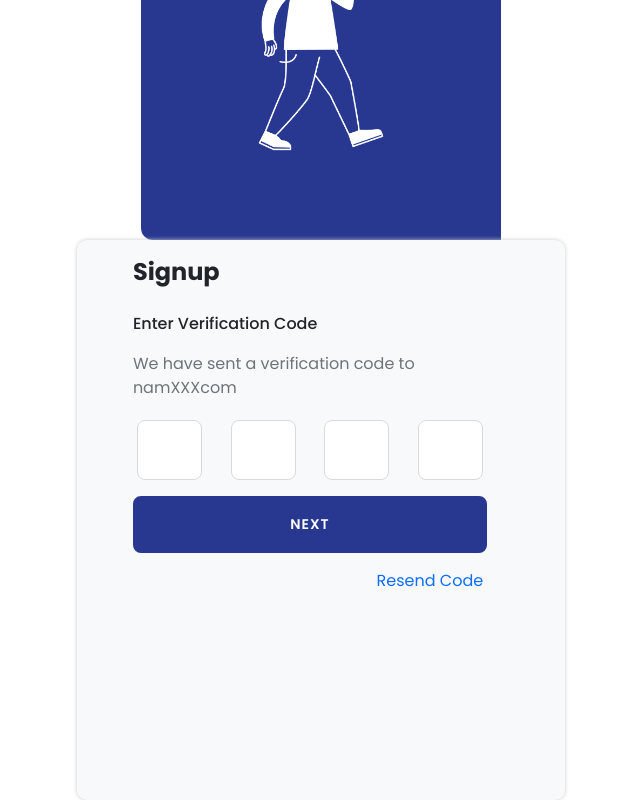
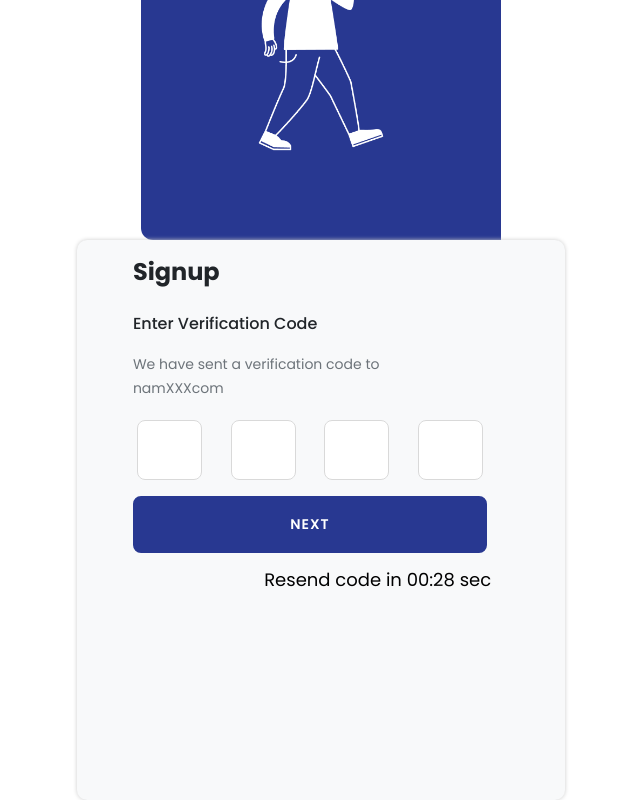
Before and after one commit to dheerajhemachandran/venturebuddy-google-auth, a React (Create React App) app: page /register in a window 1280 px wide. Both pictures are taken after typing "Sample", "name@example.com" into the empty fields and a click on the input "NEXT". Shown: the part 414-1214 px from the top of the page, without its empty margins (319-959 px from the left). Built offline with nearby package versions, Linux system fonts and the light colour scheme.

Commit message:
final problems solved

```diff
--- a/src/Pages/Register/Register.js
+++ b/src/Pages/Register/Register.js
@@ -1,4 +1,4 @@
-import React, { useState } from "react";
+import React, { useEffect, useRef, useState } from "react";
 import RegisterEmail from "../../components/RegisterEmail/RegisterEmail";
 import RegisterVerification from "../../components/RegisterVerification/RegisterVerification";
 import RegisterPass from "../../components/RegisterPass/RegisterPass";
@@ -9,9 +9,11 @@ import TermsAndCondition from "../../components/TermsAndCondition/TermsAndCondit
 import styles from "./Register.module.css";
 
 const Register = () => {
-  const [emailOrPhone, setEmailOrPhone] = useState("");
   const [name, setName] = useState("");
   const { pass, setPass } = useState("");
+
+  const [email, setEmail] = useState("");
+  const [phone, setPhone] = useState("");
 
   const emailValidation =
     /[a-z0-9!#$%&'*+/=?^_`{|}~-]+(?:\.[a-z0-9!#$%&'*+/=?^_`{|}~-]+)*@(?:[a-z0-9](?:[a-z0-9-]*[a-z0-9])?\.)+[a-z0-9](?:[a-z0-9-]*[a-z0-9])?/g;
@@ -19,33 +21,81 @@ const Register = () => {
   const nameValidation = /(^[a-zA-Z][a-zA-Z\s]{0,20}[a-zA-Z]$)/;
 
   const emailValidate = () => {
+    if (emailValidation.test(email) && nameValidation.test(name)) {
+      document.getElementById("next").click();
+      clearTimer(getDeadTime());
+    }
+    if (!emailValidation.test(email)) {
+      document
+        .getElementById("register-email")
+        .setCustomValidity("Please enter a valid email address");
+    }
     if (!nameValidation.test(name)) {
       document
         .getElementById("name")
-        .setCustomValidity("Please enter your name correctly");
+        .setCustomValidity("Your Name is not correct");
     }
 
-    if (!emailOrPhone) {
-      document
-        .getElementById("register-email")
-        .setCustomValidity("Please Enter Your Email");
+    if (phoneValidation.test(phone) && nameValidation.test(name)) {
+      document.getElementById("next").click();
+      clearTimer(getDeadTime());
+    }
+    if (!phoneValidation.test(phone)) {
       document
         .getElementById("register-phone")
-        .setCustomValidity("Please Enter Your Phone Number");
+        .setCustomValidity("Please enter a valid phone number");
     }
+  };
 
-    if (phoneValidation.test(emailOrPhone) && nameValidation.test(name)) {
-      document.getElementById("next").click();
-    } else {
-      if (emailValidation.test(emailOrPhone) && nameValidation.test(name)) {
-        document.getElementById("next").click();
-      } else {
-        document
-          .getElementById("email-input")
-          .setCustomValidity("Email Or Phone Not Valid");
-        document.getElementById("email-input").reportValidity();
-      }
+  const [timer, setTimer] = useState("00:00");
+
+  const Ref = useRef(null);
+
+  const getTimeRemaining = (e) => {
+    const total = Date.parse(e) - Date.parse(new Date());
+    const seconds = Math.floor((total / 1000) % 60);
+    const minutes = Math.floor((total / 1000 / 60) % 60);
+    return {
+      total,
+      minutes,
+      seconds,
+    };
+  };
+
+  const startTimer = (e) => {
+    let { total, hours, minutes, seconds } = getTimeRemaining(e);
+    if (total >= 0) {
+      setTimer(
+        (minutes > 9 ? minutes : "0" + minutes) +
+          ":" +
+          (seconds > 9 ? seconds : "0" + seconds)
+      );
     }
+  };
+
+  const clearTimer = (e) => {
+    setTimer("00:30");
+
+    if (Ref.current) clearInterval(Ref.current);
+    const id = setInterval(() => {
+      startTimer(e);
+    }, 1000);
+    Ref.current = id;
+  };
+
+  const getDeadTime = () => {
+    let deadline = new Date();
+
+    deadline.setSeconds(deadline.getSeconds() + 30);
+    return deadline;
+  };
+
+  const onClickReset = () => {
+    clearTimer(getDeadTime());
+  };
+
+  const sendOTP = () => {
+    onClickReset();
   };
 
   return (
@@ -71,12 +121,17 @@ const Register = () => {
               <div className="carousel-item active">
                 <RegisterEmail
                   setName={setName}
-                  setEmailOrPhone={setEmailOrPhone}
+                  setEmail={setEmail}
+                  setPhone={setPhone}
                   emailValidate={emailValidate}
                 />
               </div>
               <div className="carousel-item">
-                <RegisterVerification email={emailOrPhone} />
+                <RegisterVerification
+                  email={email}
+                  timer={timer}
+                  sendOTP={sendOTP}
+                />
               </div>
               <div className="carousel-item">
                 <RegisterPass setPassword={setPass} />
--- a/src/components/RegisterEmail/RegisterEmail.js
+++ b/src/components/RegisterEmail/RegisterEmail.js
@@ -3,7 +3,7 @@ import { Link } from "react-router-dom";
 import gIcon from "./../../Assets/icons/google-icon.png";
 import styles from "./RegisterEmail.module.css";
 
-const RegisterEmail = ({ setEmailOrPhone, emailValidate, setName }) => {
+const RegisterEmail = ({ setEmail, setPhone, emailValidate, setName }) => {
   const [method, setMethod] = useState("email");
 
   useEffect(() => {
@@ -68,23 +68,23 @@ const RegisterEmail = ({ setEmailOrPhone, emailValidate, setName }) => {
         </div>
 
         <div id="email-or-mobile">
-          <div id="mobile-input">
+          <div id="email-input">
             <input
-              type="text"
+              type="email"
               id="register-email"
               className="form-control px-4 py-3"
-              placeholder="Your mobile number"
-              onChange={(e) => setEmailOrPhone(e.target.value)}
+              placeholder="Your email address"
+              onChange={(e) => setEmail(e.target.value)}
               required
             />
           </div>
-          <div id="email-input">
+          <div id="mobile-input">
             <input
-              type="email"
+              type="phone"
               id="register-phone"
               className="form-control px-4 py-3"
-              placeholder="Your email address"
-              onChange={(e) => setEmailOrPhone(e.target.value)}
+              placeholder="Your mobile number"
+              onChange={(e) => setPhone(e.target.value)}
               required
             />
           </div>
--- a/src/components/RegisterPass/RegisterPass.js
+++ b/src/components/RegisterPass/RegisterPass.js
@@ -7,7 +7,6 @@ const RegisterPass = () => {
   const [eye, setEye] = useState("eye");
   const [display, setDisplay] = useState("block");
   const [pass, setPass] = useState("");
-  const [encodedPass, setEncodedPass] = useState("");
   const [pass2, setPassword] = useState("");
   const [char, setChar] = useState([]);
   const [encode, setEncode] = useState([]);
@@ -17,7 +16,7 @@ const RegisterPass = () => {
   }
 
   const submitPassword = () => {
-    if (pass.length > 0) {
+    if (pass.length > 6) {
       setDisplay("none");
       document.getElementById("next").click();
       document
@@ -29,7 +28,7 @@ const RegisterPass = () => {
     } else {
       document
         .getElementById("passwordField")
-        .setCustomValidity("Please enter a password");
+        ?.setCustomValidity("Please enter a password");
     }
   };
 
@@ -52,19 +51,20 @@ const RegisterPass = () => {
   }, [isVisible]);
 
   const createPassword = (e) => {
-    if (e.keyCode !== 8) {
+    if (e.nativeEvent.data) {
       const password = e.target.value.split("").pop();
 
       setChar([...char, password]);
 
-      for (let i = 0; i <= e.target.value.length; i++) {
+      for (let i = 0; i < e.target.value.length; i++) {
         setEncode([...encode, "*"]);
         document.getElementById("passwordField").value = encode.join("");
       }
 
       setPass(char.join(""));
     } else {
-      setChar([]);
+      char.pop();
+      console.log(char);
     }
   };
 
@@ -83,7 +83,7 @@ const RegisterPass = () => {
           className="form-control p-3"
           id="passwordField"
           placeholder="your password"
-          onKeyUp={(e) => createPassword(e)}
+          onChange={(e) => createPassword(e)}
           required
         />
 
--- a/src/components/RegisterVerification/RegisterVerification.js
+++ b/src/components/RegisterVerification/RegisterVerification.js
@@ -1,7 +1,7 @@
 import React, { useEffect, useState } from "react";
 import styles from "./RegisterVerification.module.css";
 
-const RegisterVerification = ({ email }) => {
+const RegisterVerification = ({ email, timer, sendOTP }) => {
   const [digitOne, setDigitOne] = useState("");
   const [digitTwo, setDigitTwo] = useState("");
   const [digitThree, setDigitThree] = useState("");
@@ -151,12 +151,17 @@ const RegisterVerification = ({ email }) => {
         ></button>
       </form>
       <p className="text-end w-100 ms-1 mt-0">
-        <span
-          className="text-primary py-1 px-2 mt-0 cursor-pointer"
-          style={{ cursor: "pointer" }}
-        >
-          Resend Code
-        </span>
+        {timer === "00:00" ? (
+          <span
+            className="text-primary py-1 px-2 mt-0 cursor-pointer"
+            style={{ cursor: "pointer", fontSize: 18 }}
+            onClick={sendOTP}
+          >
+            Resend code
+          </span>
+        ) : (
+          <span id={styles.resend}>Resend code in {timer} sec</span>
+        )}
       </p>
     </div>
   );
--- a/src/components/RegisterVerification/RegisterVerification.module.css
+++ b/src/components/RegisterVerification/RegisterVerification.module.css
@@ -28,5 +28,12 @@
 #verifyEmail p {
     font-weight: 400;
     color: #6D747A;
-    font-weight: 14px;
+    font-size: 14px;
 }
+
+#resend {
+    font-weight: 400;
+    font-size: 18px;
+    line-height: 20px;
+    color: #000;
+}
--- a/src/components/TypeOfDeals/TypeOfDeals.js
+++ b/src/components/TypeOfDeals/TypeOfDeals.js
@@ -27,7 +27,7 @@ const TypeOfDeals = () => {
         className="row row-cols-2 justify-content-center text-blue py-5 m-5 text-center"
       >
         <div
-          className={`bg-white border-1 border border-secondary rounded-4 ${styles.deal}`}
+          className={`bg-white border-1 border border-secondary rounded-4 ${styles.deal} my-2`}
           id={styles.retail}
           onClick={() => {
             setRetailActive();
@@ -37,7 +37,7 @@ const TypeOfDeals = () => {
           <h6>Retail Investor</h6> <p>upto ₹ 2 lakhs </p>
         </div>
         <div
-          className={`bg-white border-1 border border-secondary rounded-4 ${styles.deal}`}
+          className={`bg-white border-1 border border-secondary rounded-4 ${styles.deal} my-2`}
           id={styles.angel}
           onClick={() => {
             setAngelActive();
```
